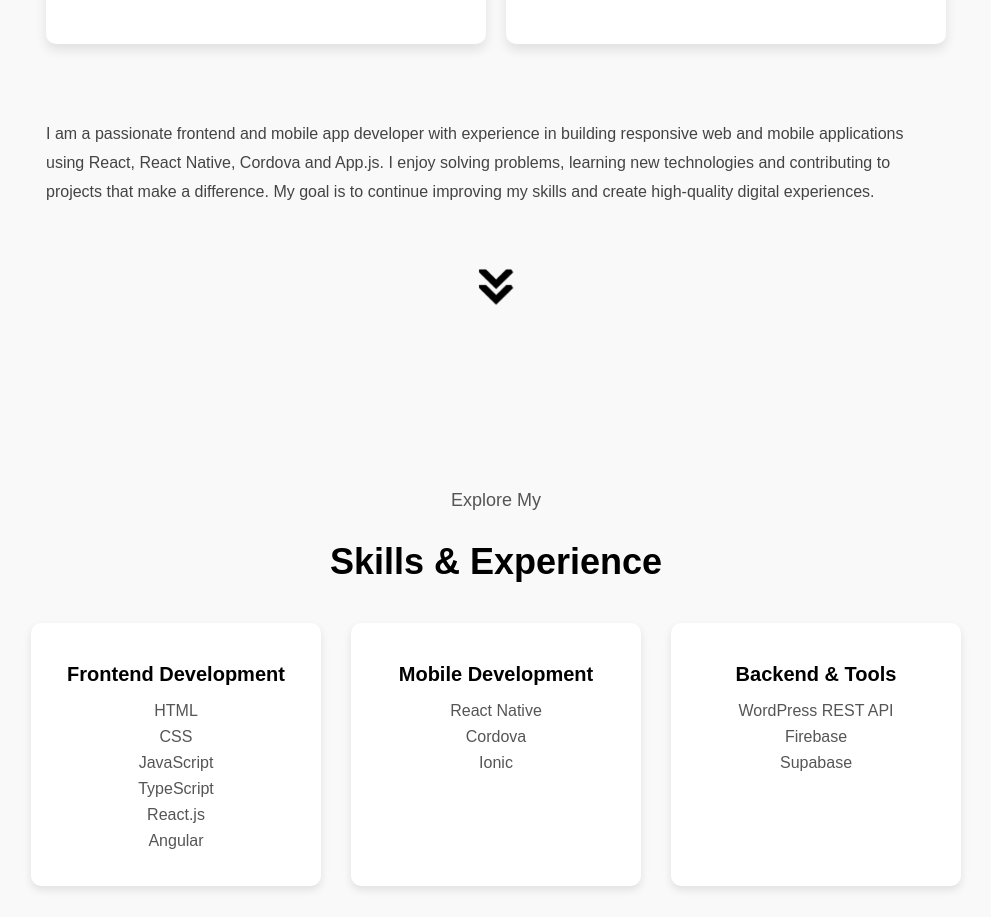
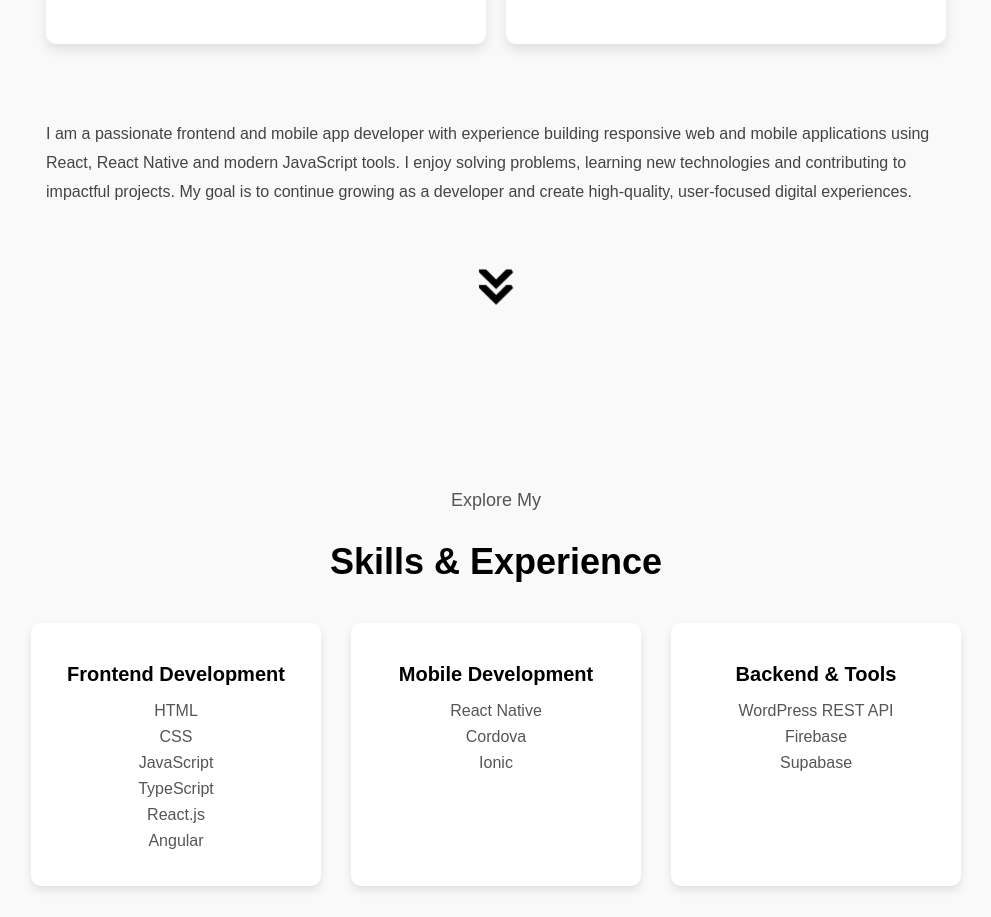
Before and after one commit to MisturaDev/my-portfolio, a React (Vite) app: page / in a window 1280 px wide. Shown: the part 928-1845 px from the top of the page, without its empty margins (144-1135 px from the left). Built offline with nearby package versions, Linux system fonts and the light colour scheme.

Commit message:
Refresh portfolio About section

```diff
--- a/src/components/About.jsx
+++ b/src/components/About.jsx
@@ -47,7 +47,7 @@ const About = () => {
 
           <div className="text-container">
             <p>
-              I am a passionate frontend and mobile app developer with experience in building responsive web and mobile applications using React, React Native, Cordova and App.js. I enjoy solving problems, learning new technologies and contributing to projects that make a difference. My goal is to continue improving my skills and create high-quality digital experiences.
+              I am a passionate frontend and mobile app developer with experience building responsive web and mobile applications using React, React Native and modern JavaScript tools. I enjoy solving problems, learning new technologies and contributing to impactful projects. My goal is to continue growing as a developer and create high-quality, user-focused digital experiences.
             </p>
           </div>
         </div>
```
